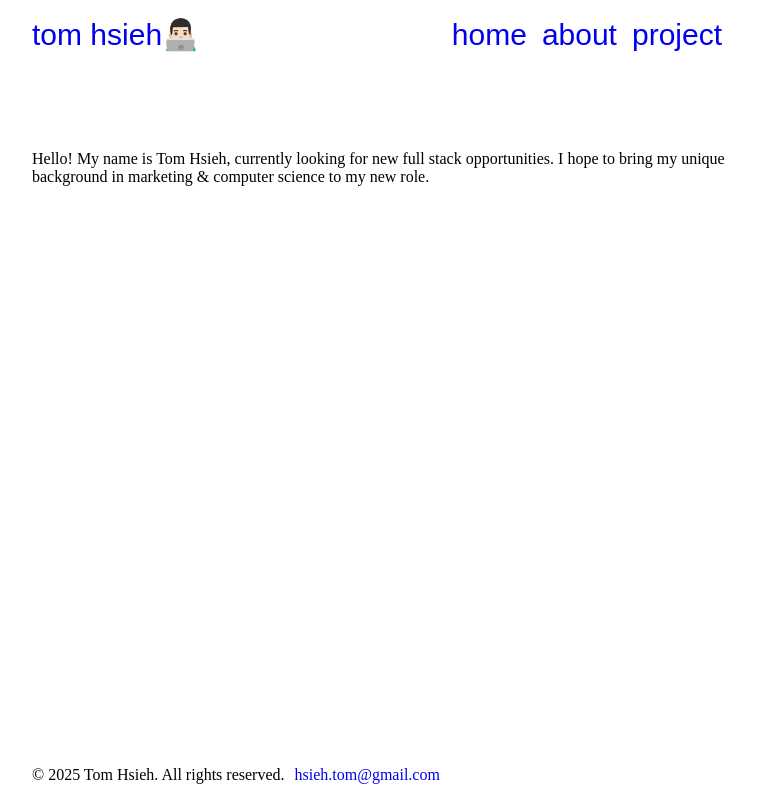
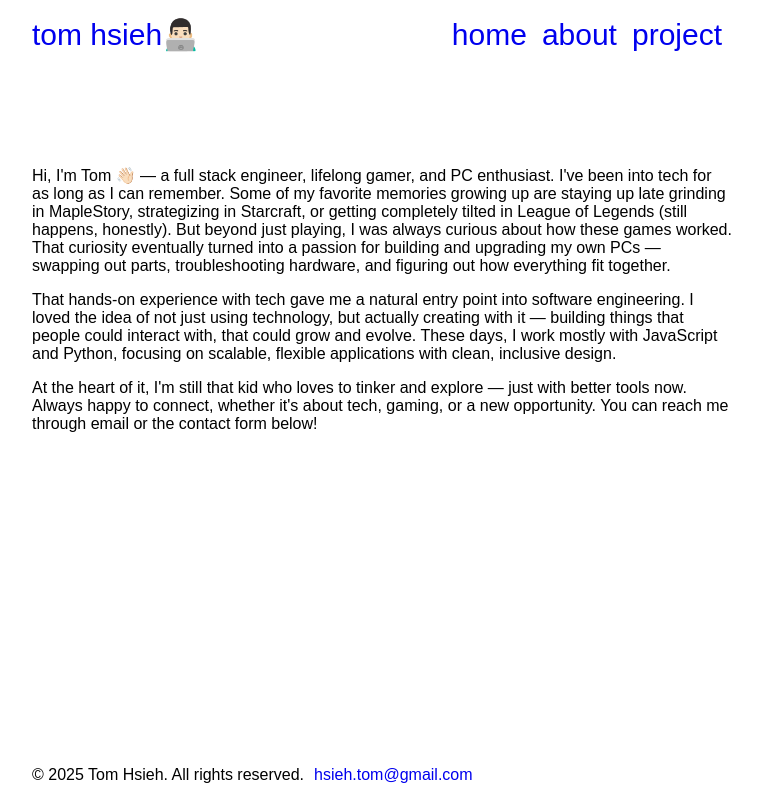
Before and after one commit to hsiehto/portfolio, a React (Vite) app: page /about in a window 1280 px wide. Shown: the whole page, without its empty margins (258-1020 px from the left). Built offline with nearby package versions, Linux system fonts and the light colour scheme.

Commit message:
add about description

```diff
--- a/src/App.css
+++ b/src/App.css
@@ -2,6 +2,7 @@ body {
   display: flex;
   justify-content: center;
   margin: 20px 0;
+  font-family: sans-serif;
 }
 
 .text-style {
--- a/src/pages/About.jsx
+++ b/src/pages/About.jsx
@@ -2,9 +2,31 @@ function About() {
   return (
     <div className="container">
       <div>
-        Hello! My name is <span className="bold-name">Tom Hsieh</span>,
-        currently looking for new full stack opportunities. I hope to bring my
-        unique background in marketing & computer science to my new role.
+        <p>
+          Hi, I'm Tom 👋🏻 — a full stack engineer, lifelong gamer, and PC
+          enthusiast. I've been into tech for as long as I can remember. Some of
+          my favorite memories growing up are staying up late grinding in
+          MapleStory, strategizing in Starcraft, or getting completely tilted in
+          League of Legends (still happens, honestly). But beyond just playing,
+          I was always curious about how these games worked. That curiosity
+          eventually turned into a passion for building and upgrading my own PCs
+          — swapping out parts, troubleshooting hardware, and figuring out how
+          everything fit together.
+        </p>
+        <p>
+          That hands-on experience with tech gave me a natural entry point into
+          software engineering. I loved the idea of not just using technology,
+          but actually creating with it — building things that people could
+          interact with, that could grow and evolve. These days, I work mostly
+          with JavaScript and Python, focusing on scalable, flexible
+          applications with clean, inclusive design.
+        </p>
+        <p>
+          At the heart of it, I'm still that kid who loves to tinker and explore
+          — just with better tools now. Always happy to connect, whether it's
+          about tech, gaming, or a new opportunity. You can reach me through
+          email or the contact form below!
+        </p>
       </div>
     </div>
   );
```
